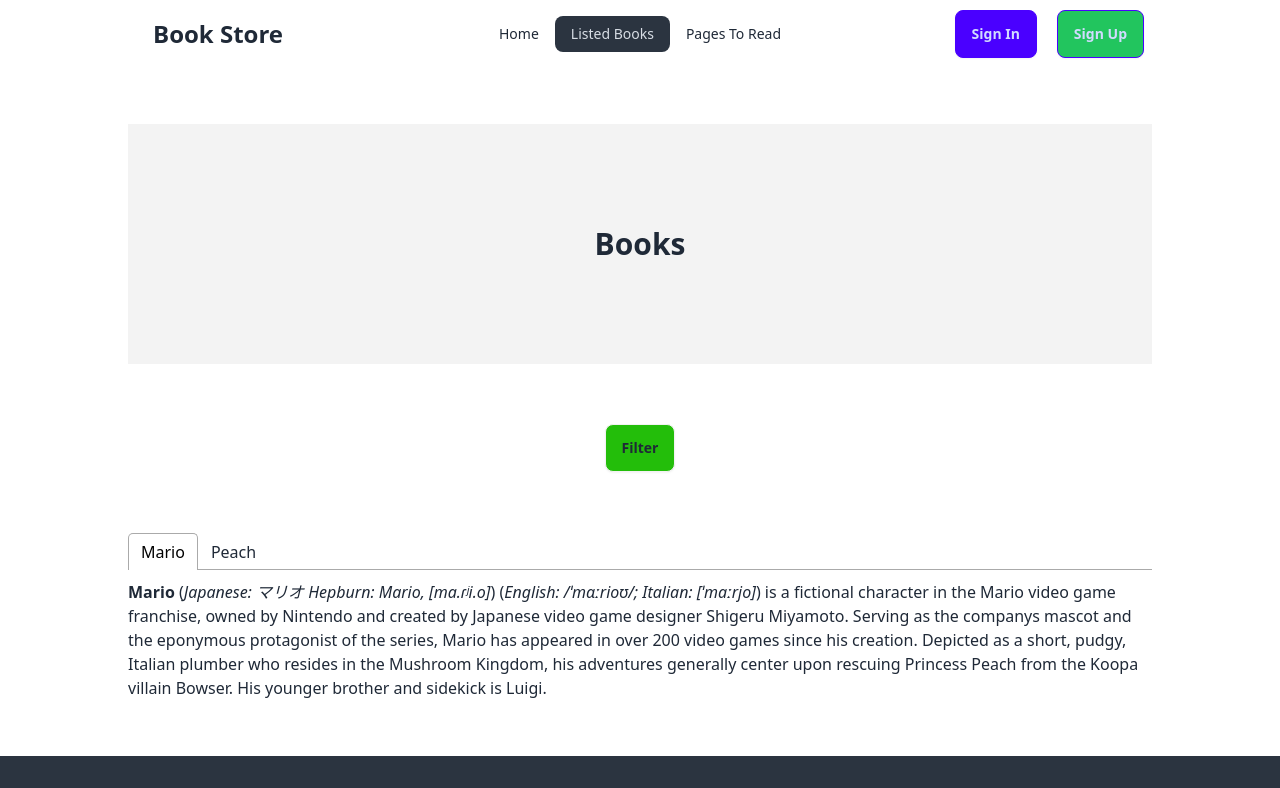
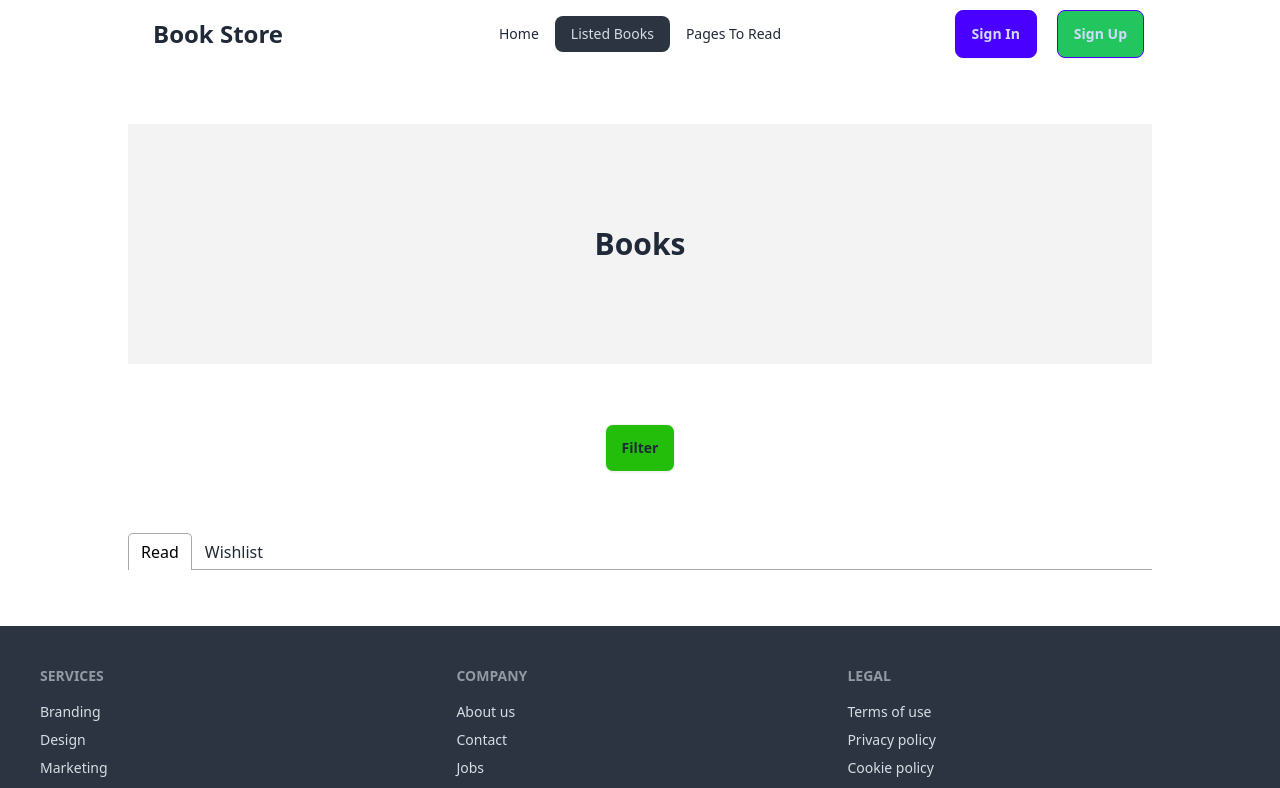
Before and after one commit to NahidRuhan/book-store, a React (Vite) app: page /listed-books in a window 1280 px wide. Shown: the top 788 px of the page. Built offline with nearby package versions, Linux system fonts and the light colour scheme.

Commit message:
fetched ls data in lisdt book page

```diff
--- a/src/components/home/BookDetails.jsx
+++ b/src/components/home/BookDetails.jsx
@@ -1,5 +1,5 @@
 import { useLoaderData, useParams } from "react-router-dom";
-import {setReadData,setWishlistData,removeFromWishlist} from '../../utils/localStorage'
+import {setReadData,setWishlistData,removeFromWishlist, getReadData} from '../../utils/localStorage'
 import { ToastContainer, toast } from 'react-toastify';
 import 'react-toastify/dist/ReactToastify.css';
 import { useState } from "react";
@@ -26,14 +26,19 @@ const BookDetails = () => {
 
     const handleWishlist = (bookId) => {
 
-        if(!isRead && !isWishlist){
+        const readData = getReadData();
+
+        const doesExist = readData.find(data=> data === bookId);
+        if(!doesExist){
+            if(!isRead && !isWishlist){
             setWishlistData(bookId);   //send the bookId to local storage
             toast.success('Book Wishlist Successfully');
             setIsWishlist(!isWishlist);
         }
         else if(isRead) toast.error('Book Already Read');
         else toast.error('Book Already Wishlist');
-
+        }
+        else toast.error('Book Already Read');
     }
 
     return (
--- a/src/components/listed page/ListItem.jsx
+++ b/src/components/listed page/ListItem.jsx
@@ -1,7 +1,48 @@
+import { CiLocationOn } from "react-icons/ci";
+import { IoBookOutline } from "react-icons/io5";
+import { LuFileSpreadsheet } from "react-icons/lu";
+import { useNavigate } from "react-router-dom";
 
-const ListItem = () => {
+
+const ListItem = ({bookuntola}) => {
+
+    const navigate = useNavigate();
+
+    const { bookId,bookName, author, image, totalPages, rating, category, tags, publisher, yearOfPublishing } = bookuntola;
+
+
     return (
-        <div>
+        <div className="flex py-5 gap-10">
+
+            <div className="basis-1/5">
+                <img src={image} alt={bookName} />
+            </div>
+            <div className="basis-4/5 space-y-4">
+
+                <h1 className="font-bold text-2xl">{bookName}</h1>
+                <p>By: {author}</p>
+                <div className="flex gap-5">
+                <p><span className="font-bold">Tags: </span>{tags.map((tag,idx)=><div key={idx} className="badge badge-secondary mx-1"># {tag}</div>)}</p>
+                <p className="flex items-center gap-2"><span><CiLocationOn /></span> Year of Publishing: {yearOfPublishing}</p>
+                </div>
+                <div className="flex gap-5">
+
+                <p className="flex items-center gap-2"><span><IoBookOutline /></span> Publisher: {publisher}</p>
+                <p className="flex items-center gap-2"><span><LuFileSpreadsheet /></span> Page {totalPages}</p>
+
+                </div>
+                <div className="divider"></div>
+                <div className="flex gap-5">
+                    <p className="py-2 px-3 rounded-full text-sm bg-blue-100 text-blue-600">Category: {category}</p>
+                    <p className="py-2 px-3 rounded-full text-sm bg-orange-100 text-orange-600">Rating: {rating}</p>
+                    <p onClick={()=> navigate(`/books/${bookId}`)} className="py-2 px-3 rounded-full text-sm bg-green-500 text-white hover:cursor-pointer">Details</p>
+                </div>
+
+            </div>
+
+
+
+
 
         </div>
     );
--- a/src/components/listed page/ListedBooks.jsx
+++ b/src/components/listed page/ListedBooks.jsx
@@ -1,7 +1,22 @@
+import { useLoaderData } from 'react-router-dom';
 import { Tab, Tabs, TabList, TabPanel } from 'react-tabs';
 import 'react-tabs/style/react-tabs.css';
+import {getReadData,getWishlistData} from '../../utils/localStorage';
+import ListItem from './ListItem';
 
 const ListedBooks = () => {
+    const books = useLoaderData();
+    console.log(books);
+    const readId = getReadData();
+    console.log(readId);
+    const wishlistId = getWishlistData();
+    console.log(wishlistId);
+
+    const readBooks = books.filter(book => readId.includes(book.bookId));
+    const wishlistBooks = books.filter(book => wishlistId.includes(book.bookId));
+    console.log(readBooks);
+    console.log(wishlistBooks);
+
     return (
         <div className="space-y-14">
 
@@ -22,31 +37,20 @@ const ListedBooks = () => {
 
             <Tabs>
       <TabList>
-        <Tab>Mario</Tab>
-        <Tab>Peach</Tab>
+        <Tab>Read</Tab>
+        <Tab>Wishlist</Tab>
       </TabList>
 
       <TabPanel>
-        <p>
-          <b>Mario</b> (<i>Japanese: マリオ Hepburn: Mario, [ma.ɾʲi.o]</i>) (<i>English:
-          /ˈmɑːrioʊ/; Italian: [ˈmaːrjo]</i>) is a fictional character in the Mario video
-          game franchise, owned by Nintendo and created by Japanese video game designer
-          Shigeru Miyamoto. Serving as the companys mascot and the eponymous protagonist
-          of the series, Mario has appeared in over 200 video games since his creation.
-          Depicted as a short, pudgy, Italian plumber who resides in the Mushroom
-          Kingdom, his adventures generally center upon rescuing Princess Peach from the
-          Koopa villain Bowser. His younger brother and sidekick is Luigi.
-        </p>
-      </TabPanel>
-      <TabPanel>
-        <p>
-          <b>Peach</b> (<i>Japanese: ルイージ Hepburn: Ruīji, [ɾɯ.iː.dʑi̥]</i>) (<i>English: /luˈiːdʒi/;
-          Italian: [luˈiːdʒi]</i>) is a fictional character featured in video games and related media
-          released by Nintendo. Created by prominent game designer Shigeru Miyamoto, Luigi is portrayed
-          as the slightly younger but taller fraternal twin brother of Nintendos mascot Mario, and
-          appears in many games throughout the Mario franchise, often as a sidekick to his brother.
-        </p>
-      </TabPanel>
+  {
+    readBooks.map(bookuntola => <ListItem key={bookuntola.bookId} bookuntola={bookuntola}></ListItem>)
+  }
+</TabPanel>
+<TabPanel>
+  {
+    wishlistBooks.map(bookuntola => <ListItem key={bookuntola.bookId} bookuntola={bookuntola}></ListItem>)
+  }
+</TabPanel>
     </Tabs>
 
             </div>
--- a/src/main.jsx
+++ b/src/main.jsx
@@ -29,7 +29,8 @@ const router = createBrowserRouter([
       },
       {
         path: "/listed-books",
-        element: <ListedBooks></ListedBooks>
+        element: <ListedBooks></ListedBooks>,
+        loader: ()=> fetch('/data.json')
       },
     ]
   },
```
Also changed, not shown: src/components/home/Book.jsx (+0 -15 lines).
